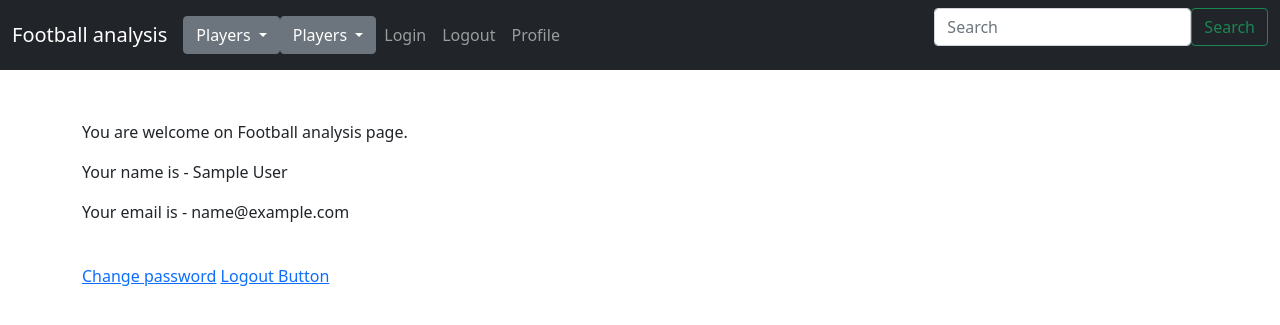
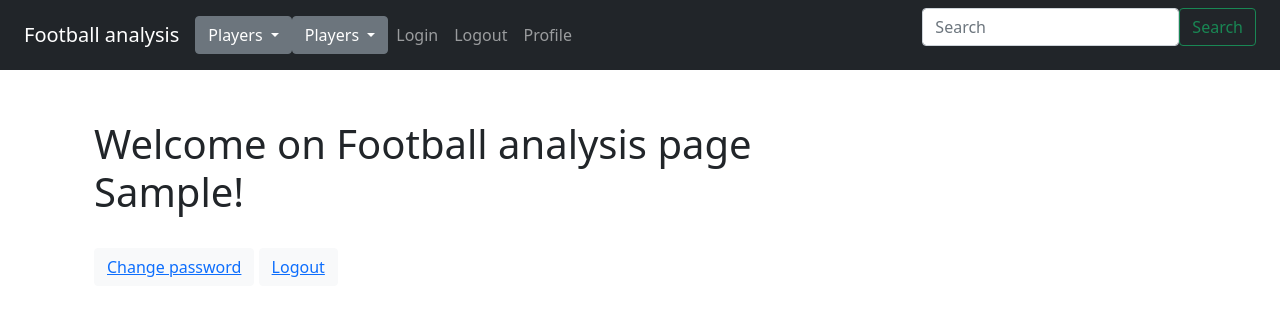
Before and after one commit to Arthemyst/Football_analysis, a Django app: page /profile/ in a window 1280 px wide. Shown: the top 325 px of the page. Run offline with Django 3.2, Linux system fonts and the light colour scheme; the visitor is signed in with stand-in values (Sample User, id 1); some libraries are stand-ins or nearby versions.

Commit message:
Feat: Add logout and change password buttoms to profil template.

```diff
--- a/src/players/templates/players/base.html
+++ b/src/players/templates/players/base.html
@@ -7,6 +7,9 @@
     <meta name="author" content="">
 
     <title>Football analysis</title>
+    <link rel="canonical" href="https://getbootstrap.com/docs/5.0/examples/cover/">
+    <link href="/docs/5.0/dist/css/bootstrap.min.css" rel="stylesheet"
+        integrity="sha384-EVSTQN3/azprG1Anm3QDgpJLIm9Nao0Yz1ztcQTwFspd3yD65VohhpuuCOmLASjC" crossorigin="anonymous">
     <link href="https://cdn.jsdelivr.net/npm/bootstrap@5.1.3/dist/css/bootstrap.min.css" rel="stylesheet"
         integrity="sha384-1BmE4kWBq78iYhFldvKuhfTAU6auU8tT94WrHftjDbrCEXSU1oBoqyl2QvZ6jIW3" crossorigin="anonymous">
     <style>
--- a/src/players/templates/registration/profile.html
+++ b/src/players/templates/registration/profile.html
@@ -4,13 +4,10 @@
 
 {% block content %}
 {% if user.is_authenticated %}
-<p>You are welcome on Football analysis page.</p>
-<p>Your name is - {{user.first_name}} {{user.last_name}}</p>
-<p>Your email is - {{user.email}}</p>
+<h1>Welcome on Football analysis page {{user.first_name}}!</h1>
 <br>
-<a href="{% url 'password_change' %}">Change password</a>
-
-<a href="{% url 'logout' %}">Logout Button</a>
+<button type="button" class="btn btn-light"><a href="{% url 'password_change' %}">Change password</a></button>
+<button type="button" class="btn btn-light"><a href="{% url 'logout' %}">Logout</a></button>
 <br><br>
 {% else %}
 <a href="{% url 'login' %}">Login</a>
```
